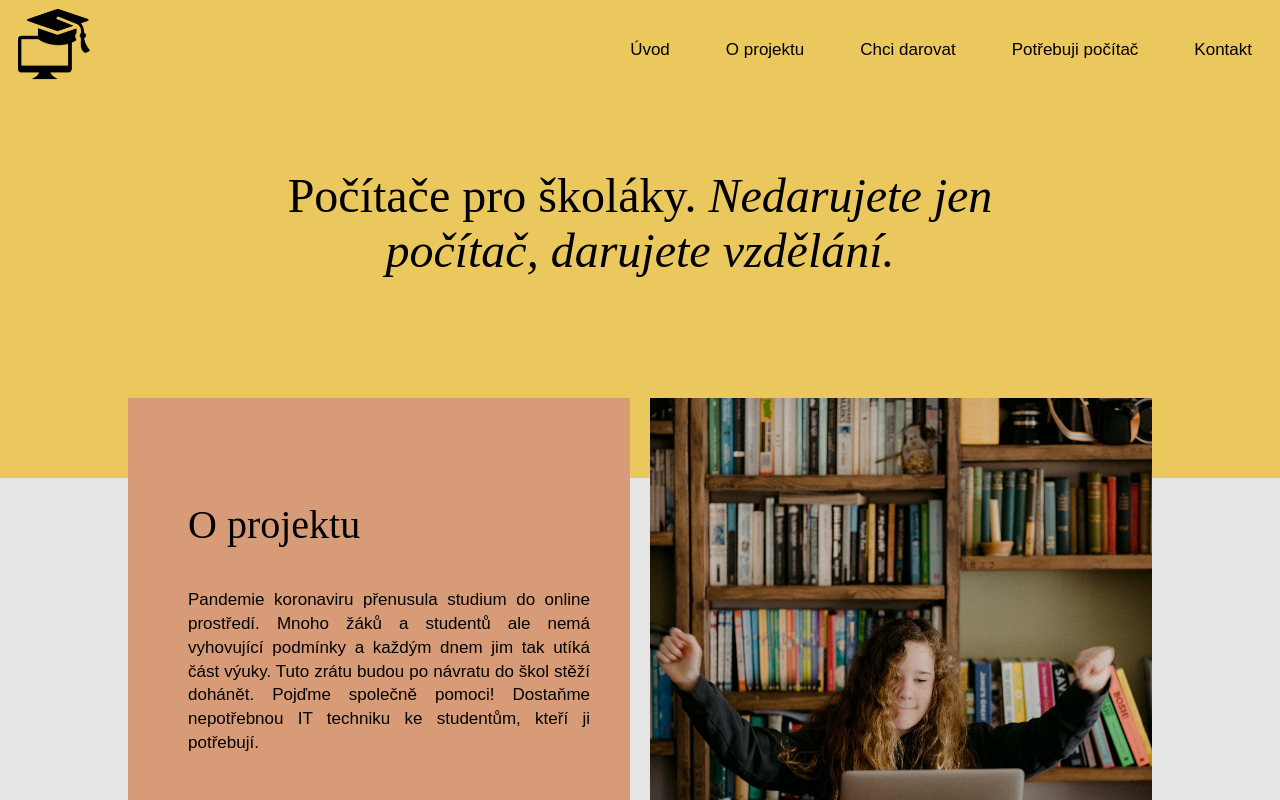
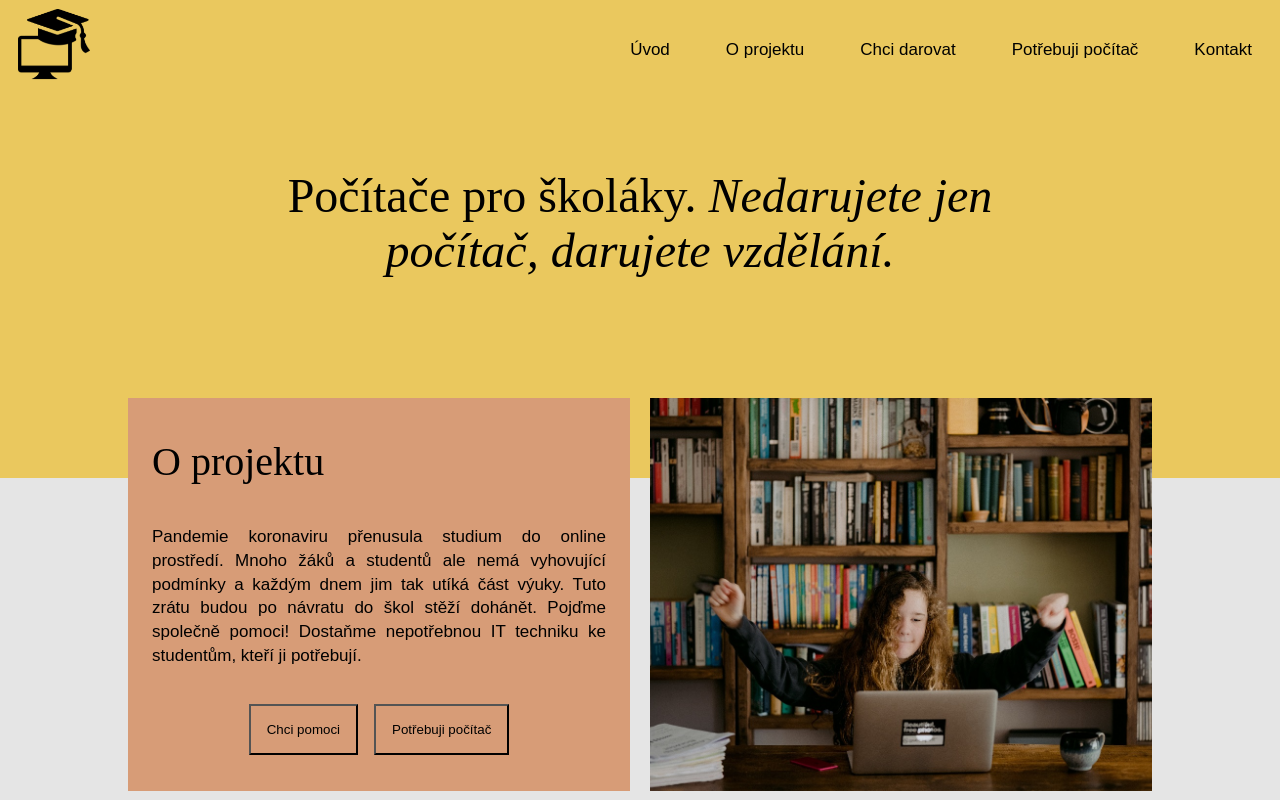
Before and after one commit to zuzubel/pocitace_pro_skolaky, a React app: page /#/about_project in a window 1280 px wide. Shown: the top 800 px of the page. Built offline with nearby package versions, Linux system fonts and the light colour scheme; no server answers; the database is empty.

Commit message:
AboutProject buttons

```diff
--- a/src/components/AboutProject/index.jsx
+++ b/src/components/AboutProject/index.jsx
@@ -1,4 +1,5 @@
 import React from 'react';
+import { Link } from 'react-router-dom';
 import './style.css';
 
 export const AboutProject = () => {
@@ -14,9 +15,20 @@ export const AboutProject = () => {
             Pojďme společně pomoci! Dostaňme nepotřebnou IT techniku ke
             studentům, kteří ji potřebují.
           </p>
+          <div className="aboutProject__buttons">
+            <Link to="/donate">
+              <button className="aboutProject__btn btn__donate">
+                Chci pomoci
+              </button>
+            </Link>
+            <Link to="/form">
+              <button className="aboutProject__btn btn__form">
+                Potřebuji počítač
+              </button>
+            </Link>
+          </div>
         </div>
-        <div className="aboutProject--foto">
-        </div>
+        <div className="aboutProject--foto"></div>
       </div>
     </>
   );
--- a/src/components/AboutProject/style.css
+++ b/src/components/AboutProject/style.css
@@ -16,12 +16,13 @@
 }
 
 .aboutProject--p {
-  padding: 5px 40px 40px 40px;
+  padding: 5px 40px 0 40px;
   text-align: center;
   font-size: 16px;
   font-family: Arial, Helvetica, sans-serif;
   line-height: 1.4;
   text-align: justify;
+  margin-bottom: 0;
 }
 
 .aboutProject--text {
@@ -29,6 +30,19 @@
   flex-direction: column;
   justify-content: center;
   align-items: center;
+}
+
+.aboutProject__buttons{
+  margin: 36px 0;
+}
+
+.aboutProject__btn{
+  padding: 16px;
+  background-color: transparent;
+}
+
+.btn__form{
+  margin-left: 16px;
 }
 
 /* resp. design pro tablety */
@@ -62,20 +76,20 @@
     align-self: flex-start;
     font-size: 40px;
     padding-top: 0;
-    margin: 80px 0 0 60px;
+    margin: 40px 0 0 24px;
   }
 
   .aboutProject--p {
-    padding: 0 0 80px 0;
+    padding: 0;
+    margin: 0;
     font-size: 17px;
     text-align: start;
-    margin: 40px 40px 40px 60px;
+    margin: 40px 24px 0 24px;
     text-align: justify;
   }
 
   .aboutProject--foto {
     width: 50%;
-    min-height: 500px;
     background-image: url('../img_components/oProjektu_foto.jpg');
     background-position: 50% 40%;
     background-size: cover;
```
